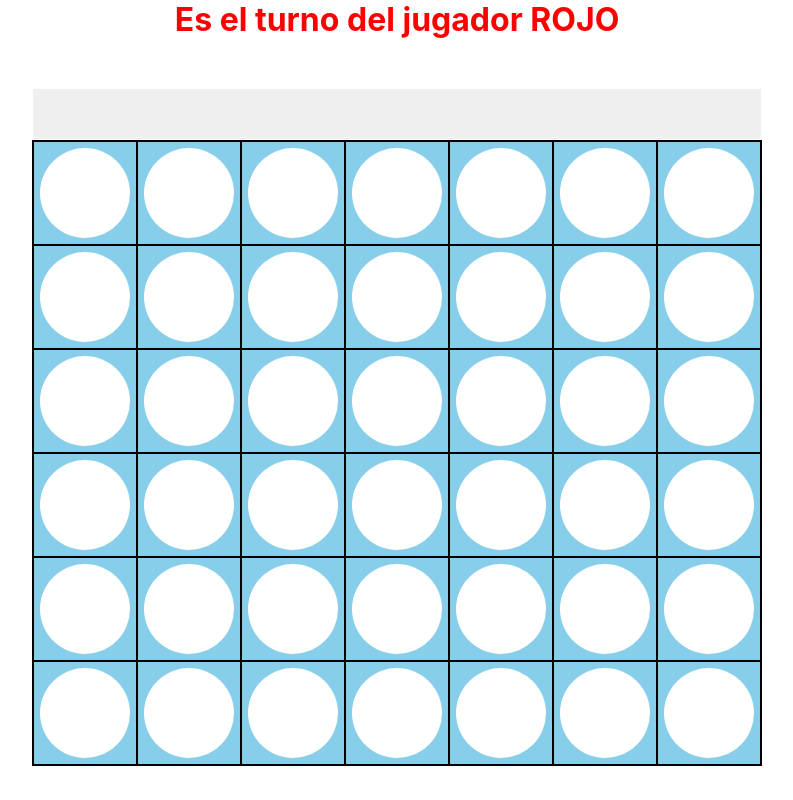
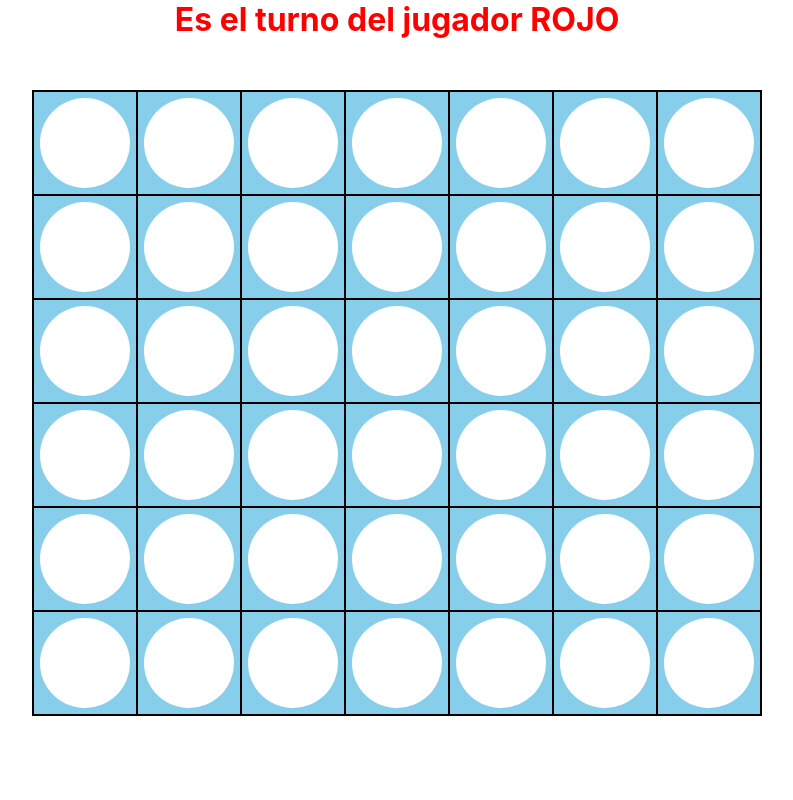
Before and after one commit to marrin27/conecta4, a React (Create React App) app: page / in a window 1280 px wide. Shown: the whole page, without its empty margins (243-1036 px from the left). Built offline with nearby package versions, Linux system fonts and the light colour scheme.

Commit message:
reducing margin title text and invisible buttons

```diff
--- a/src/App.css
+++ b/src/App.css
@@ -15,6 +15,7 @@ h1 {
 .connect4-board td {
   width: 100px;
   height: 100px;
+  cursor: pointer;
   border: 2px solid #000;
   background-color: #87CEEB; /* Light blue for the board */
   position: relative;
@@ -36,7 +37,6 @@ h1 {
   align-items: center;
   justify-content: center;
   gap: 20px; /* Space between the title and button */
-  margin-bottom: 50px;
 }
 
 .title h1 {
@@ -60,13 +60,13 @@ h1 {
   justify-content: center;
   margin-bottom: 1px; /* Space between buttons and board */
   position: relative; /* Ensure alignment with the board */
-  background-color: white; /* Transparent background */
   left: 0px; /* Adjust alignment to match the board columns */
 }
 
 .invisible-button {
   width: 104px; /* Match the column width */
   height: 50px; /* Height of the button */
+  background-color: transparent; /* Transparent background */
   border: none;
   cursor: pointer;
   position: relative;
```
